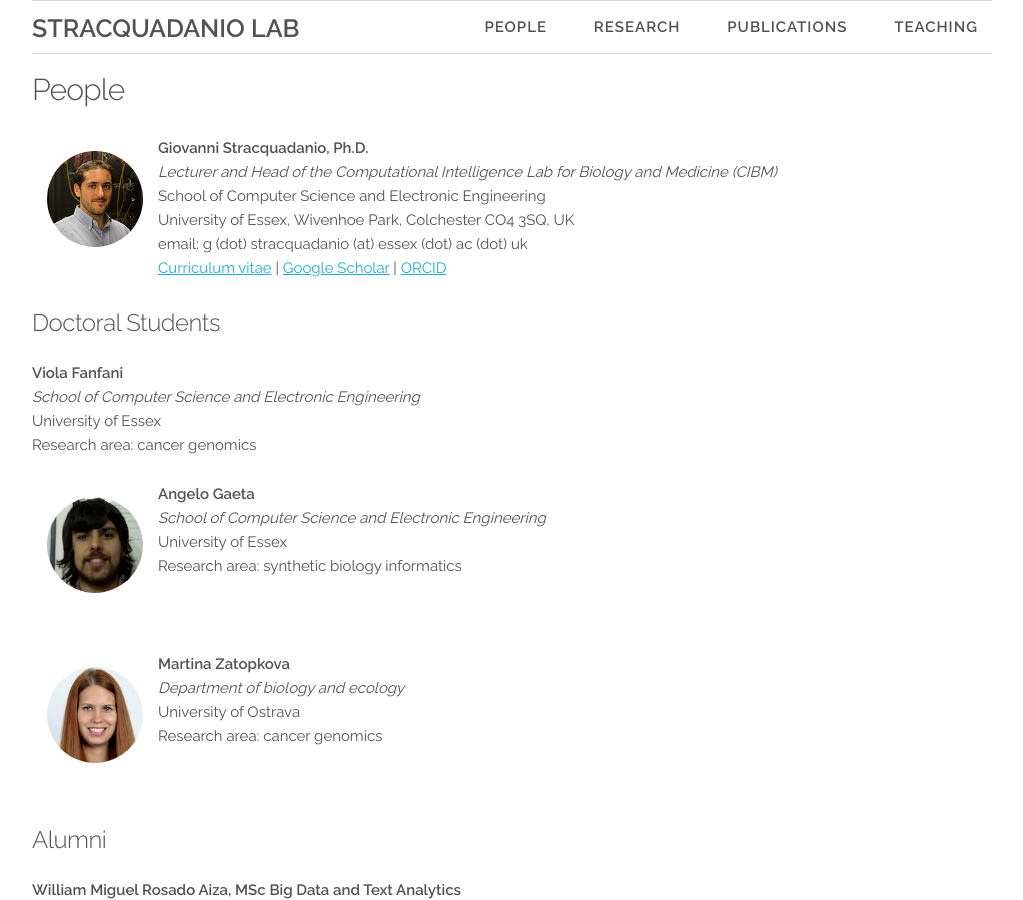
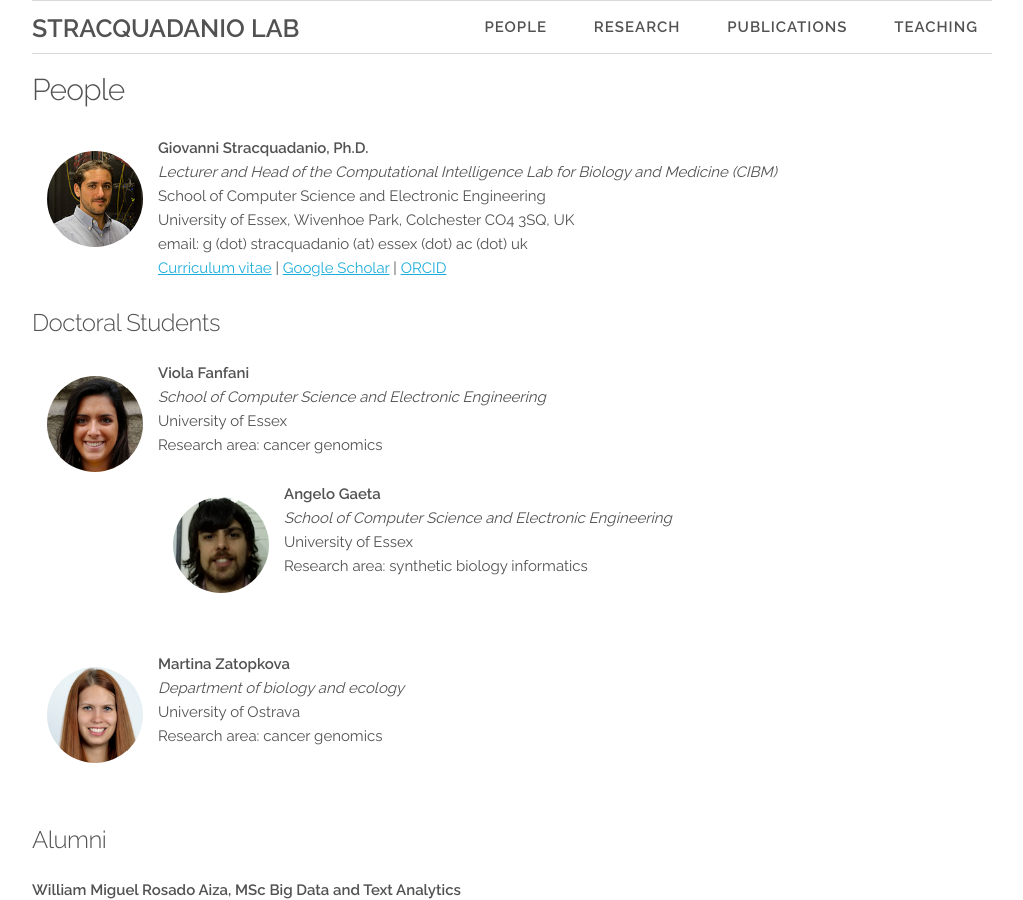
Before and after one commit to stracquadaniolab/stracquadaniolab.github.io, a Jekyll site: the page built from people.md, in a window 1280 px wide and 900 px high. Shown: the whole window, without its empty margins (128-1151 px from the left). Built offline with Jekyll 4.4.1, drawn with Linux system fonts in a browser that asks for light colours.

Commit message:
updated people page

```diff
--- a/people.md
+++ b/people.md
@@ -17,6 +17,9 @@ email: g (dot) stracquadanio (at) essex (dot) ac (dot) uk
 
 ##### Doctoral Students #####
 
+<div class="portrait">
+<img src="/images/vfpic.png"/>
+</div>
 **Viola Fanfani**
 *School of Computer Science and Electronic Engineering*
 University of Essex
```
Also changed, not shown: images/vfpic.png (added).
